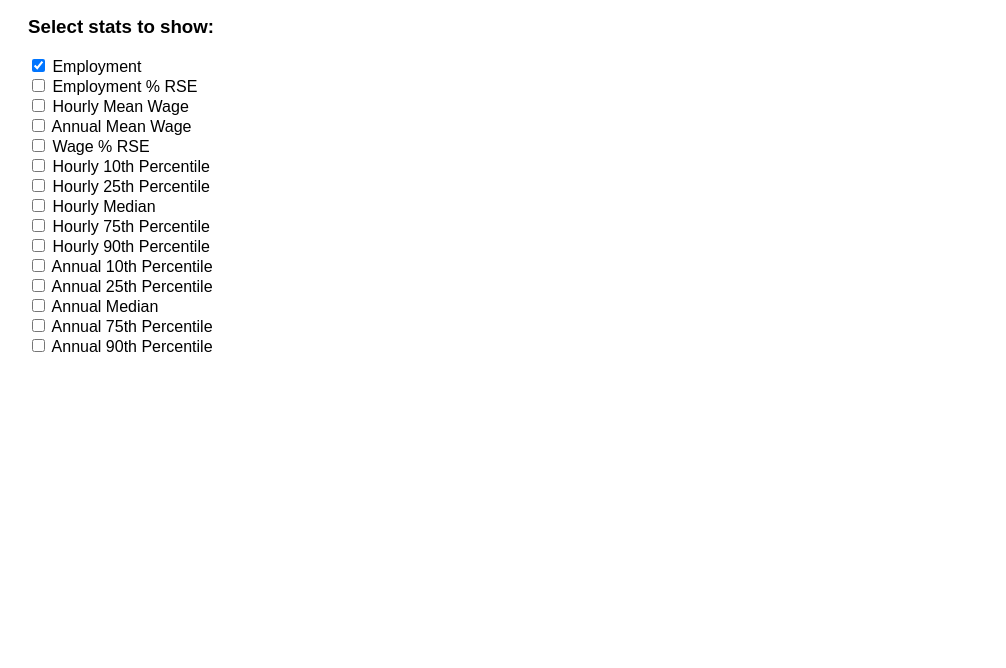
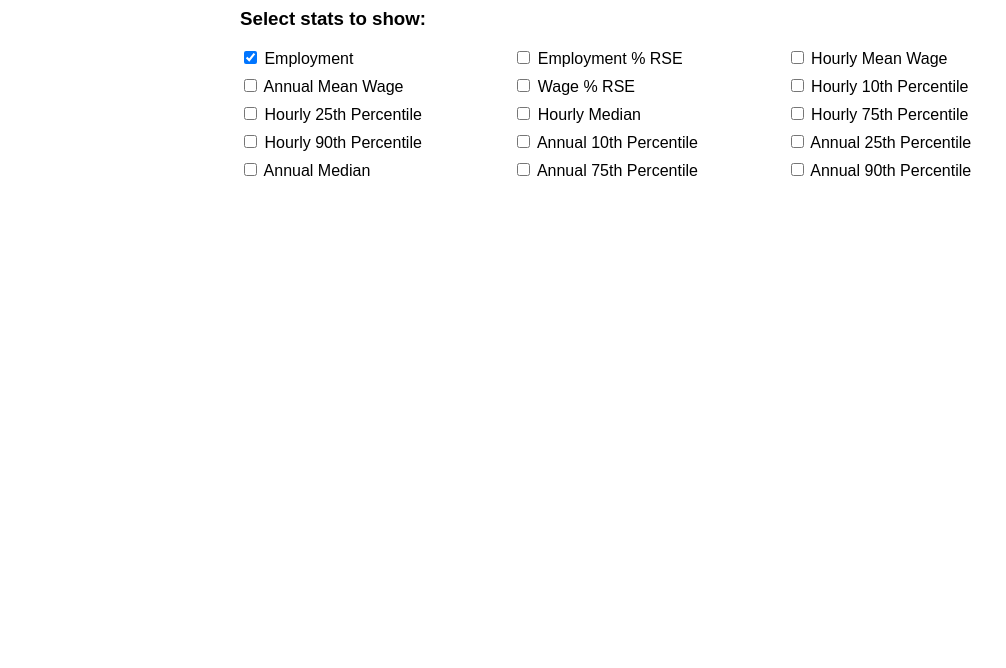
Before and after one commit to cleparke/BLSInfoGetter, a plain HTML site: page index.html in a window 1280 px wide. Shown: the part 132-800 px from the top of the page, without its empty margins (0-1006 px from the left). Drawn offline with Linux system fonts and the light colour scheme.

Commit message:
Update index.html

```diff
--- a/index.html
+++ b/index.html
@@ -3,10 +3,32 @@
 <head>
   <title>Occupation Search</title>
   <style>
-    body { font-family: sans-serif; padding: 20px; }
-    .result { margin-bottom: 20px; }
-    .result h2 { margin-bottom: 5px; }
-    .result ul { margin: 0; padding-left: 20px; }
+    body {
+      font-family: sans-serif;
+      padding: 20px;
+      max-width: 800px;
+      margin: auto;
+    }
+
+    .checkbox-grid {
+      display: grid;
+      grid-template-columns: repeat(3, 1fr);
+      gap: 8px 20px;
+      margin-bottom: 20px;
+    }
+
+    .result {
+      margin-bottom: 20px;
+    }
+
+    .result h2 {
+      margin-bottom: 5px;
+    }
+
+    .result ul {
+      margin: 0;
+      padding-left: 20px;
+    }
   </style>
 </head>
 <body>
@@ -16,24 +38,30 @@
 
   <h3>Select stats to show:</h3>
   <form id="statForm">
-    <label><input type="checkbox" name="stat" value="Employment" checked> Employment</label><br>
-    <label><input type="checkbox" name="stat" value="Employment percent relative standard error"> Employment % RSE</label><br>
-    <label><input type="checkbox" name="stat" value="Hourly Mean Wage"> Hourly Mean Wage</label><br>
-    <label><input type="checkbox" name="stat" value="Annual Mean Wage"> Annual Mean Wage</label><br>
-    <label><input type="checkbox" name="stat" value="Wage Percent Relative Standard Error"> Wage % RSE</label><br>
-    <label><input type="checkbox" name="stat" value="Hourly 10th Percentile Wage"> Hourly 10th Percentile</label><br>
-    <label><input type="checkbox" name="stat" value="Hourly 25th Percentile Wage"> Hourly 25th Percentile</label><br>
-    <label><input type="checkbox" name="stat" value="Hourly Median Wage"> Hourly Median</label><br>
-    <label><input type="checkbox" name="stat" value="Hourly 75th Percentile Wage"> Hourly 75th Percentile</label><br>
-    <label><input type="checkbox" name="stat" value="Hourly 90th Percentile Wage"> Hourly 90th Percentile</label><br>
-    <label><input type="checkbox" name="stat" value="Annual 10th Percentile Wage"> Annual 10th Percentile</label><br>
-    <label><input type="checkbox" name="stat" value="Annual 25th Percentile Wage"> Annual 25th Percentile</label><br>
-    <label><input type="checkbox" name="stat" value="Annual Median Wage"> Annual Median</label><br>
-    <label><input type="checkbox" name="stat" value="Annual 75th Percentile Wage"> Annual 75th Percentile</label><br>
-    <label><input type="checkbox" name="stat" value="Annual 90th Percentile Wage"> Annual 90th Percentile</label><br>
+    <div class="checkbox-grid">
+      <label><input type="checkbox" name="stat" value="Employment" checked> Employment</label>
+      <label><input type="checkbox" name="stat" value="Employment percent relative standard error"> Employment % RSE</label>
+      <label><input type="checkbox" name="stat" value="Hourly Mean Wage"> Hourly Mean Wage</label>
+
+      <label><input type="checkbox" name="stat" value="Annual Mean Wage"> Annual Mean Wage</label>
+      <label><input type="checkbox" name="stat" value="Wage Percent Relative Standard Error"> Wage % RSE</label>
+      <label><input type="checkbox" name="stat" value="Hourly 10th Percentile Wage"> Hourly 10th Percentile</label>
+
+      <label><input type="checkbox" name="stat" value="Hourly 25th Percentile Wage"> Hourly 25th Percentile</label>
+      <label><input type="checkbox" name="stat" value="Hourly Median Wage"> Hourly Median</label>
+      <label><input type="checkbox" name="stat" value="Hourly 75th Percentile Wage"> Hourly 75th Percentile</label>
+
+      <label><input type="checkbox" name="stat" value="Hourly 90th Percentile Wage"> Hourly 90th Percentile</label>
+      <label><input type="checkbox" name="stat" value="Annual 10th Percentile Wage"> Annual 10th Percentile</label>
+      <label><input type="checkbox" name="stat" value="Annual 25th Percentile Wage"> Annual 25th Percentile</label>
+
+      <label><input type="checkbox" name="stat" value="Annual Median Wage"> Annual Median</label>
+      <label><input type="checkbox" name="stat" value="Annual 75th Percentile Wage"> Annual 75th Percentile</label>
+      <label><input type="checkbox" name="stat" value="Annual 90th Percentile Wage"> Annual 90th Percentile</label>
+    </div>
   </form>
 
-  <div id="result" style="margin-top: 20px;"></div>
+  <div id="result"></div>
 
   <script src="script.js"></script>
 </body>
```
